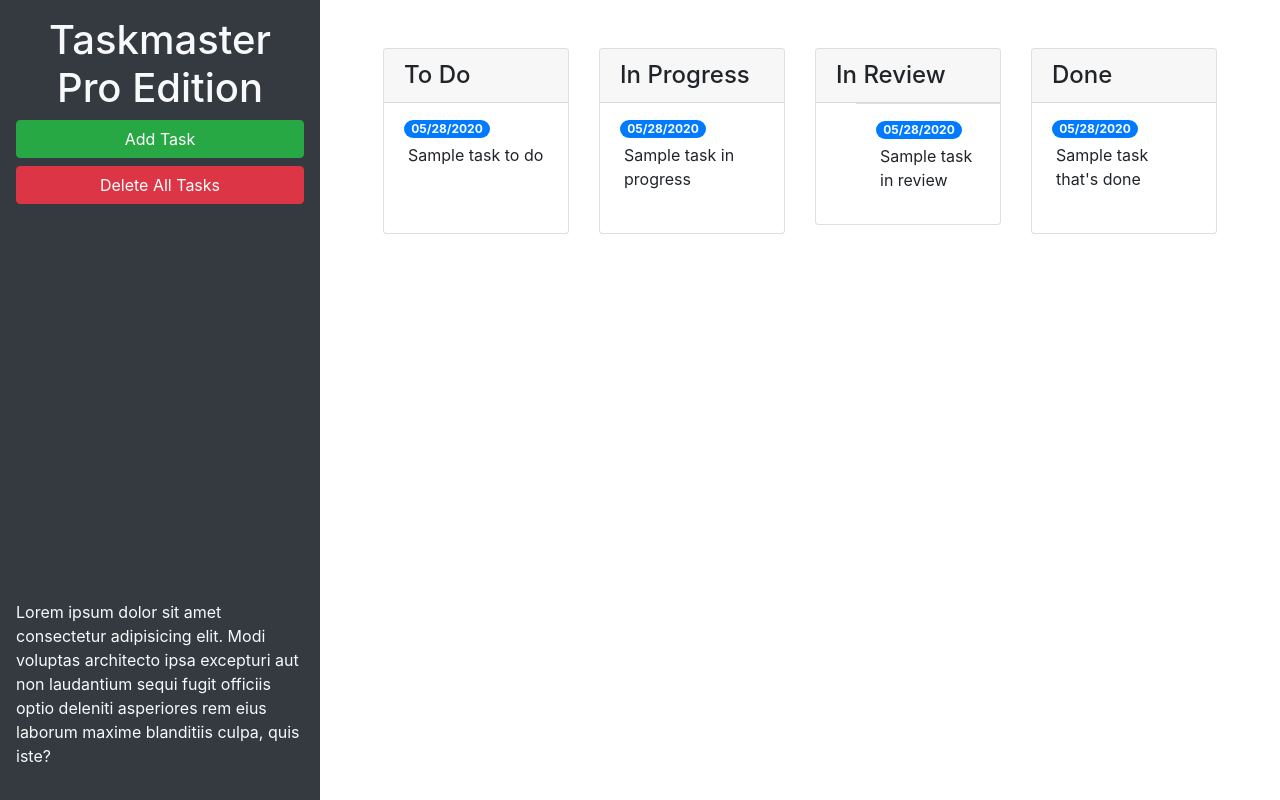
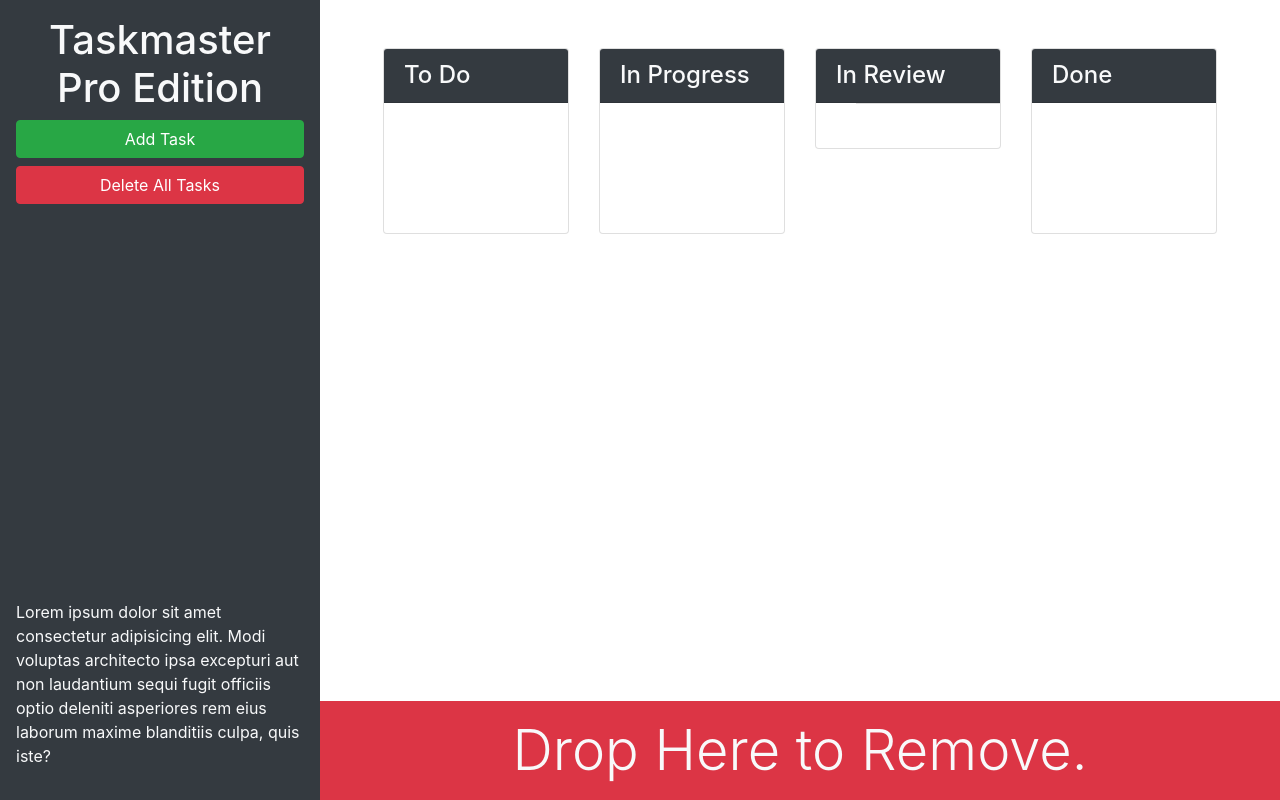
Before and after one commit to ConnieMarie/taskmaster-pro, a plain HTML site: page index.html in a window 1280 px wide. Drawn offline with nearby package versions, Linux system fonts and the light colour scheme.

Commit message:
add style to cards/add trash drop

```diff
--- a/index.html
+++ b/index.html
@@ -13,61 +13,66 @@
 <body>
 
   <div class="row min-vh-100 no-gutters">
-    <header class="col-12 col-lg-3 bg-dark text-light d-flex flex-column p-4 p-lg-3">
+    <header class="col-12 col-lg-3 bg-dark text-light sticky-top d-flex flex-column p-4 p-lg-3">
       <h1 class="text-center">Taskmaster Pro Edition</h1>
       <button id="create-task" class="btn btn-block btn-success" data-toggle="modal" data-target="#task-form-modal">Add
         Task</button>
       <button id="remove-tasks" class="btn btn-block btn-danger">Delete All Tasks</button>
-      <p class="mt-auto">Lorem ipsum dolor sit amet consectetur adipisicing elit. Modi voluptas architecto ipsa
+      <p class="mt-auto d-none d-lg-block">Lorem ipsum dolor sit amet consectetur adipisicing elit. Modi voluptas architecto ipsa
         excepturi aut non
         laudantium sequi fugit officiis optio deleniti asperiores rem eius laborum maxime blanditiis culpa, quis iste?
       </p>
     </header>
-    <main class="col-12 col-lg-9">
+    <main class="col-12 col-lg-9 d-flex flex-column">
       <div class="m-5 row justify-content-around">
         <div class="col-12 col-md-6 col-xl-3 mb-3">
          <div class="card">
-          <h4 class="card-header">To Do</h4>
+          <h4 class="card-header bg-dark text-light">To Do</h4>
           <ul id="list-toDo" class="list-group list-group-flush">
             <li class="list-group-item">
-              <span class="badge badge-primary badge-pill">05/28/2020</span>
-              <p class="m-1">Sample task to do</p>
+              <span class="badge badge-primary badge-pill"></span>
+              <p class="m-1"></p>
             </li>
           </ul>
          </div>
         </div>
         <div class="col-12 col-md-6 col-xl-3 mb-3">
           <div class="card">
-            <h4 class="card-header">In Progress</h4>
+            <h4 class="card-header bg-dark text-light">In Progress</h4>
             <ul id="list-inProgresss" class="list-group list-group-flush">
               <li class="list-group-item">
-                <span class="badge badge-primary badge-pill">05/28/2020</span>
-                <p class="m-1">Sample task in progress</p>
+                <span class="badge badge-primary badge-pill"></span>
+                <p class="m-1"></p>
               </li>
             </ul>
           </div>
         </div>
         <div class="col-12 col-md-6 col-xl-3 mb-3">
           <div class="card">
-            <h4 class="card-header">In Review</h4>
+            <h4 class="card-header bg-dark text-light">In Review</h4>
             <ul id="list inReview" class="list-group-flush">
               <li class="list-group-item">
-                <span class="badge badge-primary badge-pill">05/28/2020</span>
-                <p class="m-1">Sample task in review</p>
+                <span class="badge badge-primary badge-pill"></span>
+                <p class="m-1"></p>
               </li>
             </ul>
           </div>
         </div>
         <div class="col-12 col-md-6 col-xl-3 mb-3">
           <div class="card">
-            <h4 class="card-header">Done</h4>
+            <h4 class="card-header bg-dark text-light">Done</h4>
             <ul id="list-done" class="list-group list-group-flush">
               <li class="list-group-item">
-                <span class="badge badge-primary badge-pill">05/28/2020</span>
-                <p class="m-1">Sample task that's done</p>
+                <span class="badge badge-primary badge-pill"></span>
+                <p class="m-1"></p>
               </li>
             </ul>
           </div>
+        </div>
+      </div>
+      <div class="mt-auto" id="trash">
+        <div class="w-100 bg-danger p-3 text-center text-light display-4">
+          Drop Here to Remove.
         </div>
       </div>
     </main>
```
